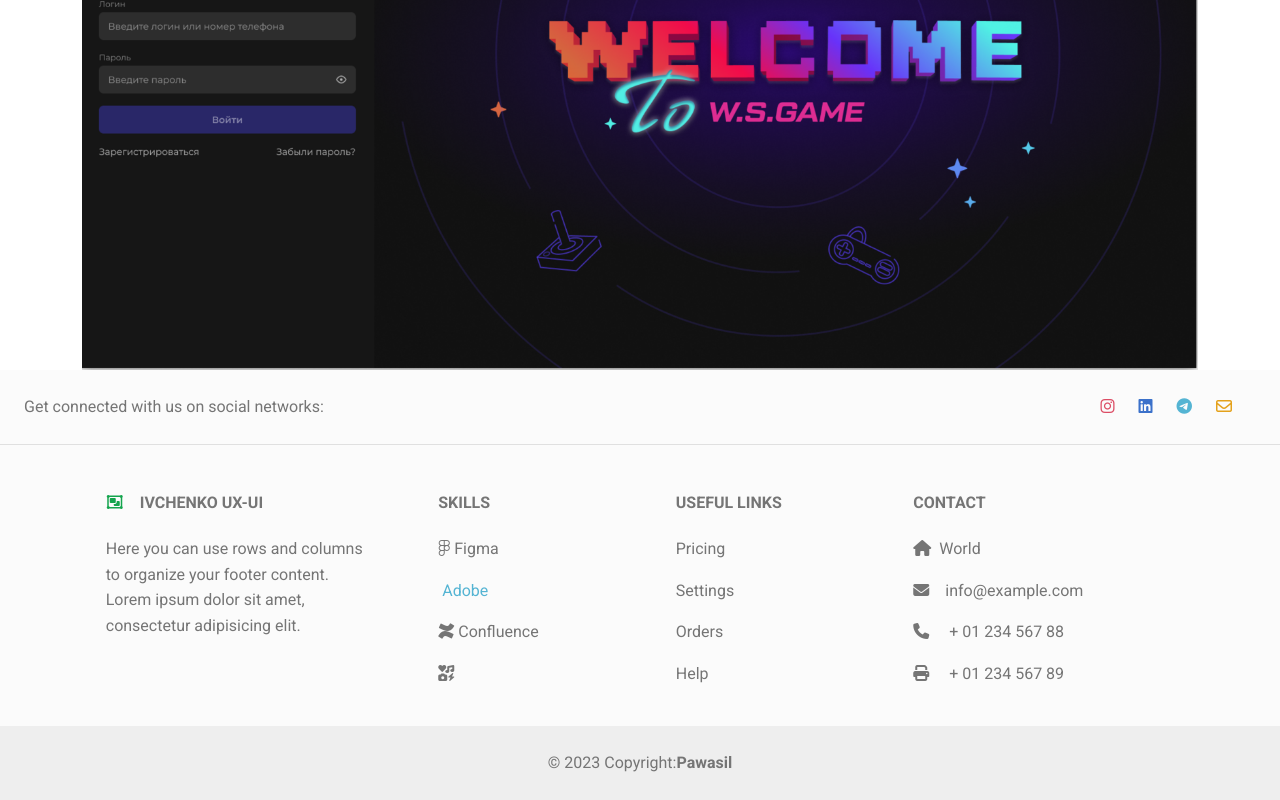
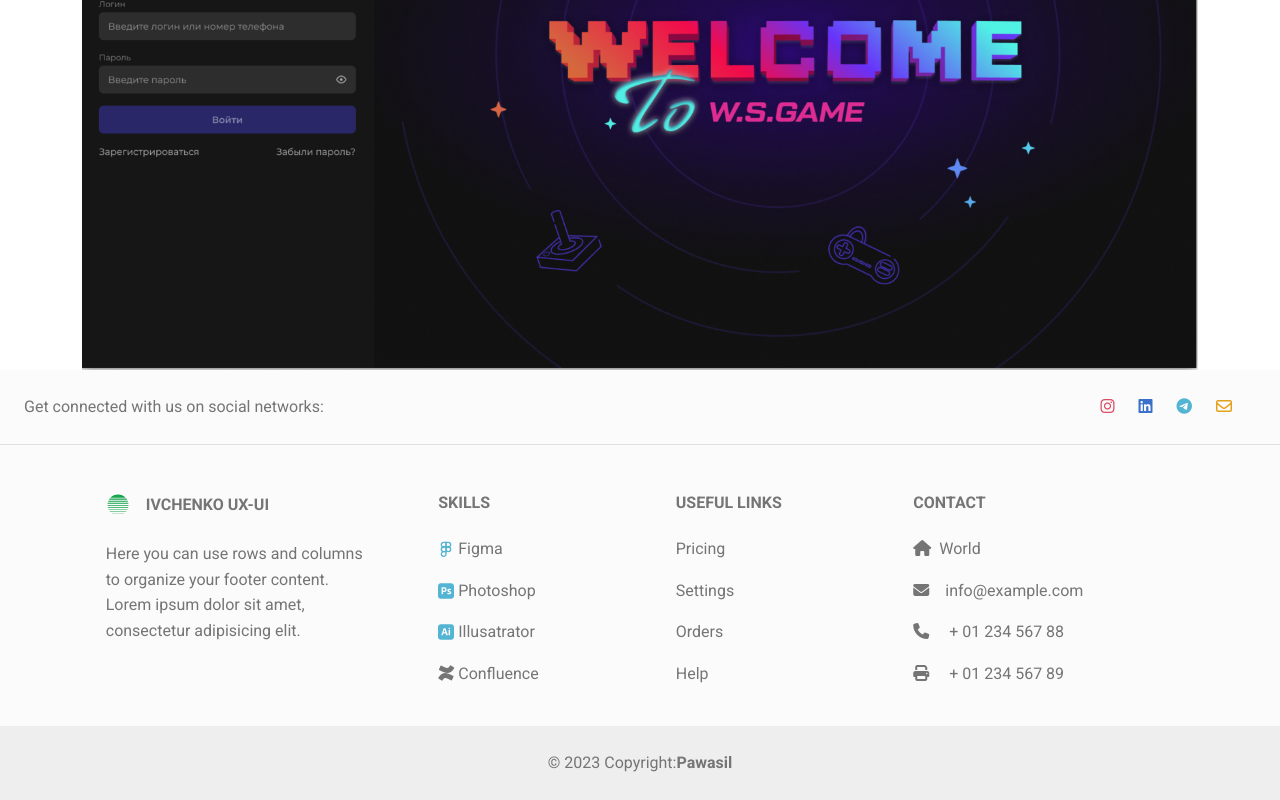
Before and after one commit to 0oPavelVasilevo0/ux-ui-designer, a React (Create React App) app: page /project/0 in a window 1280 px wide. Shown: the part 543-1343 px from the top of the page. Built offline with nearby package versions, Linux system fonts and the light colour scheme.

Commit message:
fix icons

```diff
--- a/package.json
+++ b/package.json
@@ -10,6 +10,7 @@
     "mdb-react-ui-kit": "^6.2.0",
     "react": "^18.2.0",
     "react-dom": "^18.2.0",
+    "react-icons": "^4.11.0",
     "react-router-dom": "^6.15.0",
     "react-scripts": "5.0.1",
     "web-vitals": "^2.1.4"
--- a/src/components/Footer.jsx
+++ b/src/components/Footer.jsx
@@ -1,4 +1,8 @@
 import { MDBCol, MDBContainer, MDBFooter, MDBIcon, MDBRow } from 'mdb-react-ui-kit'
+import {SiAdobephotoshop} from 'react-icons/si'
+import {SiAdobeillustrator} from 'react-icons/si'
+import {FiFigma} from 'react-icons/fi'
+import { GiStripedSun } from 'react-icons/gi'
 import React from 'react'
 
 const Footer = () => {
@@ -35,7 +39,8 @@ const Footer = () => {
                     <MDBRow className='mt-3'>
                         <MDBCol md="3" lg="4" xl="3" className='mx-auto mb-4'>
                             <h6 className='text-uppercase fw-bold mb-4'>
-                                <MDBIcon far icon="object-group" className="me-3 text-success" />
+                                {/* <MDBIcon far icon="object-group" className="me-3 text-success" /> */}
+                                <MDBIcon size='xl'>< GiStripedSun className="me-3 text-success"  /></MDBIcon>
                                 Ivchenko UX-UI
                             </h6>
                             <p>
@@ -48,24 +53,29 @@ const Footer = () => {
                             <h6 className='text-uppercase fw-bold mb-4'>Skills</h6>
                             <p>
                                 <a href='#!' className='text-reset'>
-                                    <MDBIcon fab icon="figma" /> Figma
+                                    {/* <MDBIcon fab icon="figma" /> */}
+                                    <MDBIcon>< FiFigma className='text-info' /></MDBIcon> Figma
                                 </a>
                             </p>
                             <p>
-                                <a href='#!' className='text-info'>
-                                    <MDBIcon fab icon="adobe" /> Adobe
+                                <a href='#!' className='text-reset'>
+                                    {/* <MDBIcon fab icon="adobe" /> Adobe */}
+                                    <MDBIcon><SiAdobephotoshop className='text-info' /></MDBIcon> Photoshop
                                 </a>
                             </p>
+                            <p>
+                                <a href='#!' className='text-reset'>
+                                    {/* <MDBIcon fab icon="adobe" /> Adobe */}
+                                    <MDBIcon><SiAdobeillustrator className='text-info' /></MDBIcon> Illusatrator
+                                </a>
+                            </p>
+
                             <p>
                                 <a href='#!' className='text-reset'>
                                     <MDBIcon fab icon="confluence" /> Confluence
                                 </a>
                             </p>
-                            <p>
-                                <a href='#!' className='text-reset'>
-                                    <MDBIcon fas icon="icons" />
-                                </a>
-                            </p>
+
                         </MDBCol>
 
                         <MDBCol md="3" lg="2" xl="2" className='mx-auto mb-4'>
```
Also changed, not shown: 1 other file (tests, documents, lock files or other folders).
